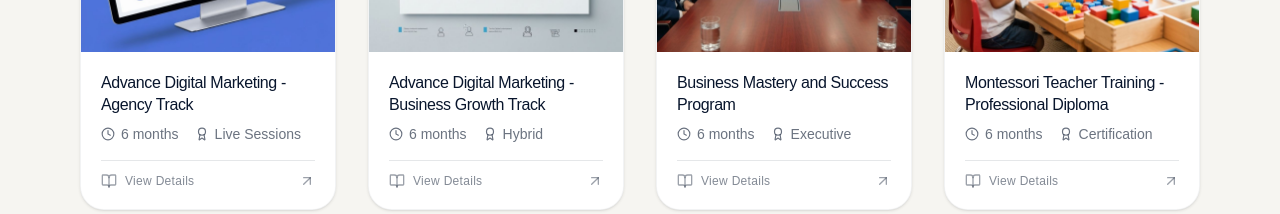
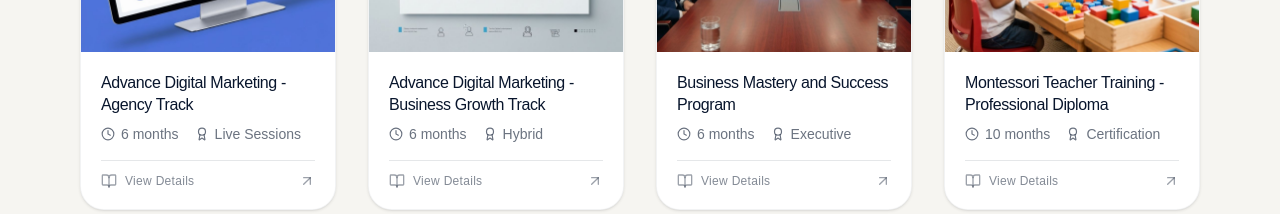
Before and after one commit to Suryakumar18/peoplemagnet4, a Next.js app: page / in a window 1280 px wide. Shown: the part 1540-1754 px from the top of the page. Built offline with nearby package versions, Linux system fonts and the light colour scheme.

Commit message:
Update courses-section.tsx

```diff
--- a/components/courses-section.tsx
+++ b/components/courses-section.tsx
@@ -44,7 +44,7 @@ const courses = {
   teaching: [
     {
       title: "Montessori Teacher Training - Professional Diploma",
-      duration: "6 months",
+      duration: "10 months",
       image: "/montessori-teacher-classroom-children-colorful-edu.jpg",
       category: "Teaching",
       level: "Professional",
```
